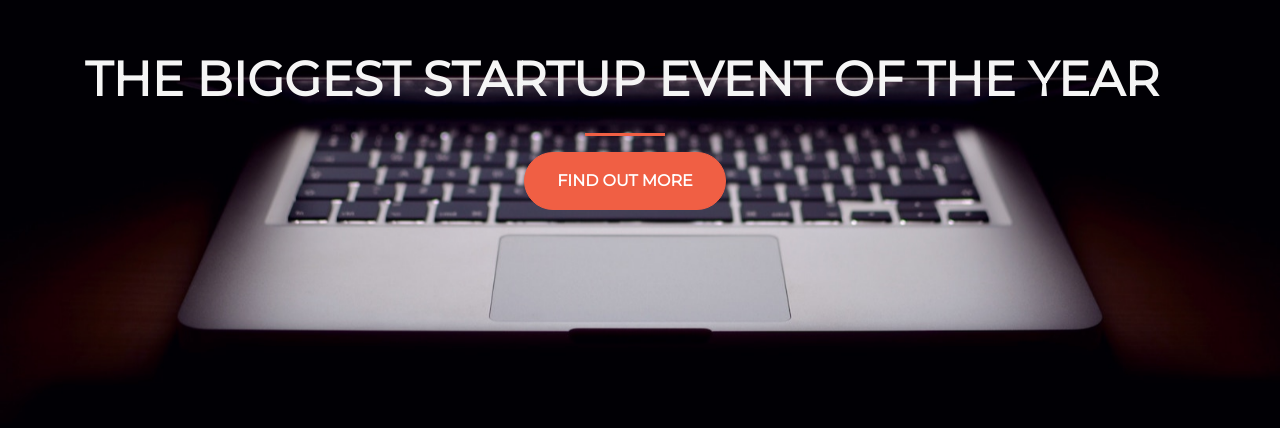
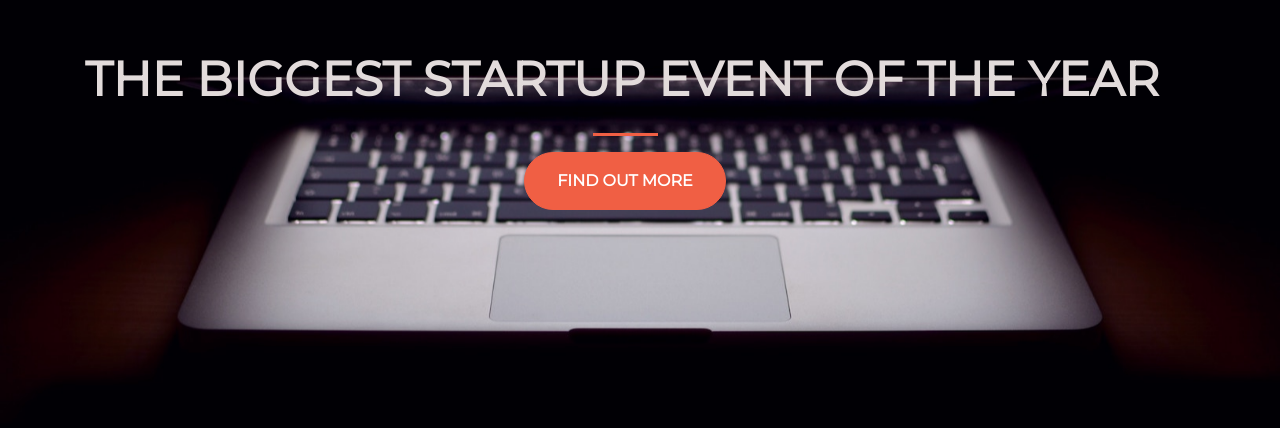
Before and after one commit to bharteesh/bharteesh.github.io, a plain HTML site: page index.html in a window 1280 px wide. Shown: the part 236-664 px from the top of the page. Drawn offline with nearby package versions, Linux system fonts and the light colour scheme.

Commit message:
Update style.css

```diff
--- a/style.css
+++ b/style.css
@@ -10,15 +10,19 @@ html {
   background-size: cover;
 }
 
-h1{
+h1 {
   font-size: 3rem;
-	color:#f5f5f5 ;
+  color: #e2dbdb;
 }
 
 hr {
+  border-color: #F05F44;
   border-width: 3px;
-	border-color: #F05F44;
-	max-width: 80px;
+  max-width: 65px;
+}
+
+.buffer {
+  height: 10rem;
 }
 
 .btn {
@@ -31,15 +35,13 @@ hr {
   background-color: #F05F44;
   border-color: #F05F44;
 }
+
 .btn-primary:hover {
   background-color: #ee4b08;
-	border-color: #F05F44;
+  border-color: #ee4b08;
   border-width: 4px;
 }
+
 .btn-xl {
   padding: 1rem 2rem;
 }
-
-.buffer {
-	height: 10rem;
-}
```
Lines whose indentation alone changed are shown as unchanged.
